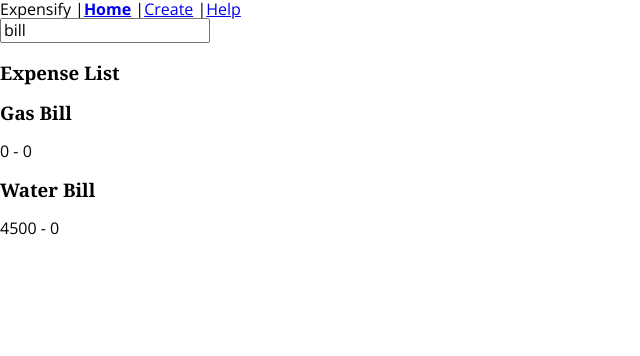
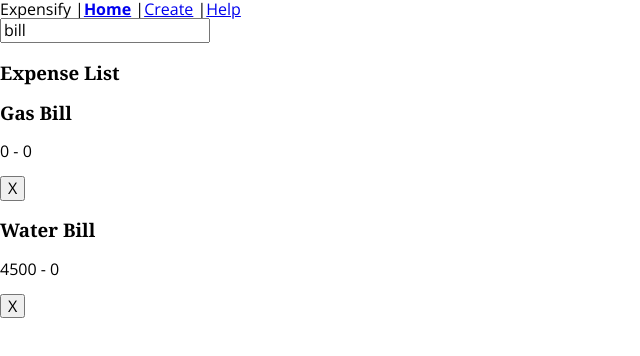
Before and after one commit to theindianotaku/react-expensify-app, a React (Create React App) app: page / in a window 1280 px wide. Shown: the top 356 px of the page, without its empty margins (0-640 px from the left). Built offline with nearby package versions, Linux system fonts and the light colour scheme.

Commit message:
Added and wired removeExpense button

```diff
--- a/src/components/ExpenseListItem.js
+++ b/src/components/ExpenseListItem.js
@@ -1,10 +1,14 @@
 import React from 'react';
+import { connect } from 'react-redux';
 
-const ExpenseListItem = ({ amount, createdAt, description }) => (
+import { removeExpense } from '../actions/expenses';
+
+const ExpenseListItem = ({ dispatch, id, amount, createdAt, description }) => (
   <div>
     <h3>{description}</h3>
     <p>{amount} - {createdAt}</p>
+    <button onClick={() => dispatch(removeExpense({ id }))}>X</button>
   </div>
 );
 
-export default ExpenseListItem;
+export default connect()(ExpenseListItem);
--- a/src/styles/base/_base.scss
+++ b/src/styles/base/_base.scss
@@ -12,9 +12,9 @@ h1, h2, h3, h4, h5, h6 {
 }
 
 button {
-  color: white;
+  //color: white;
   cursor: pointer;
-  border: none;
+  //border: none;
   font-family: 'Open Sans';
 }
 
```
